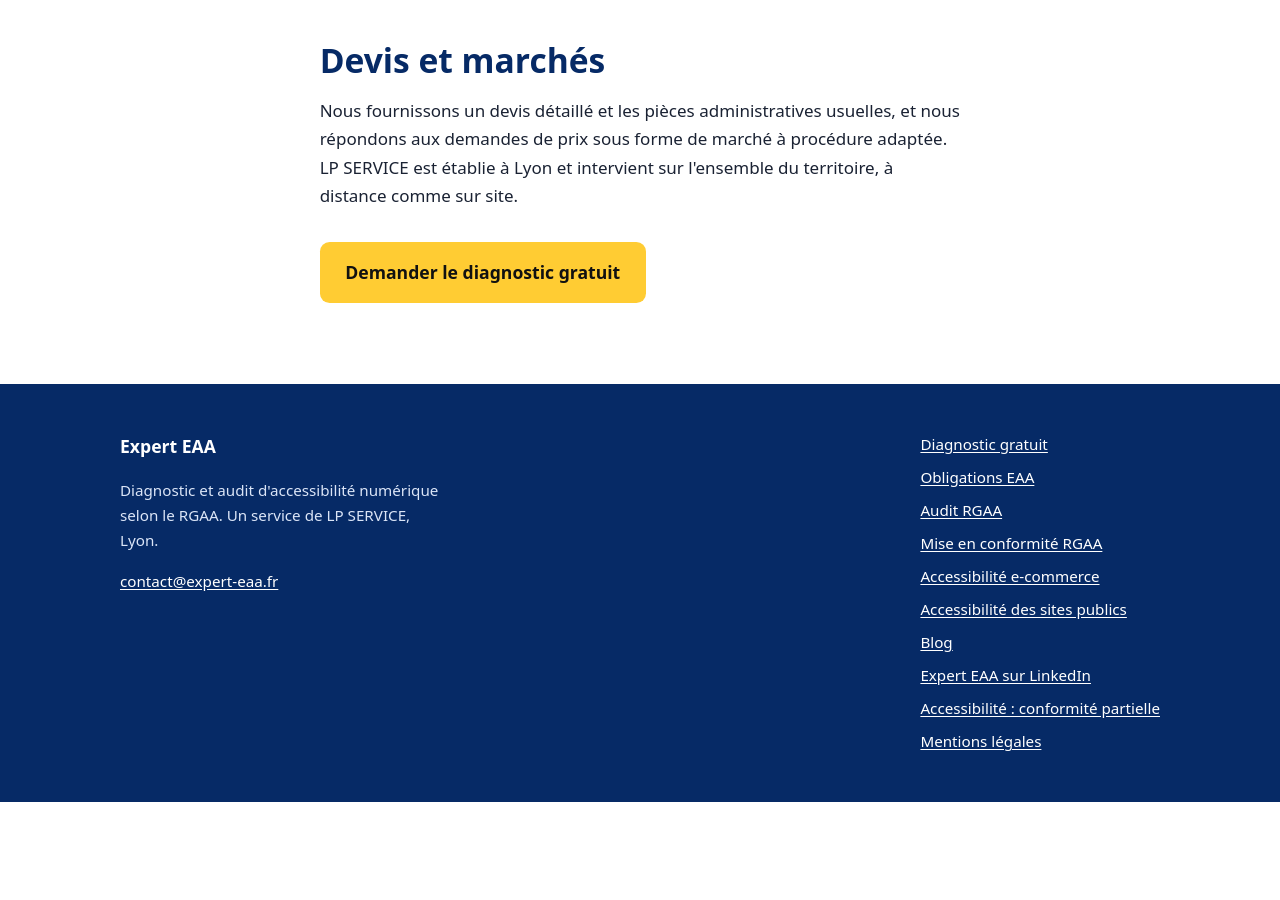
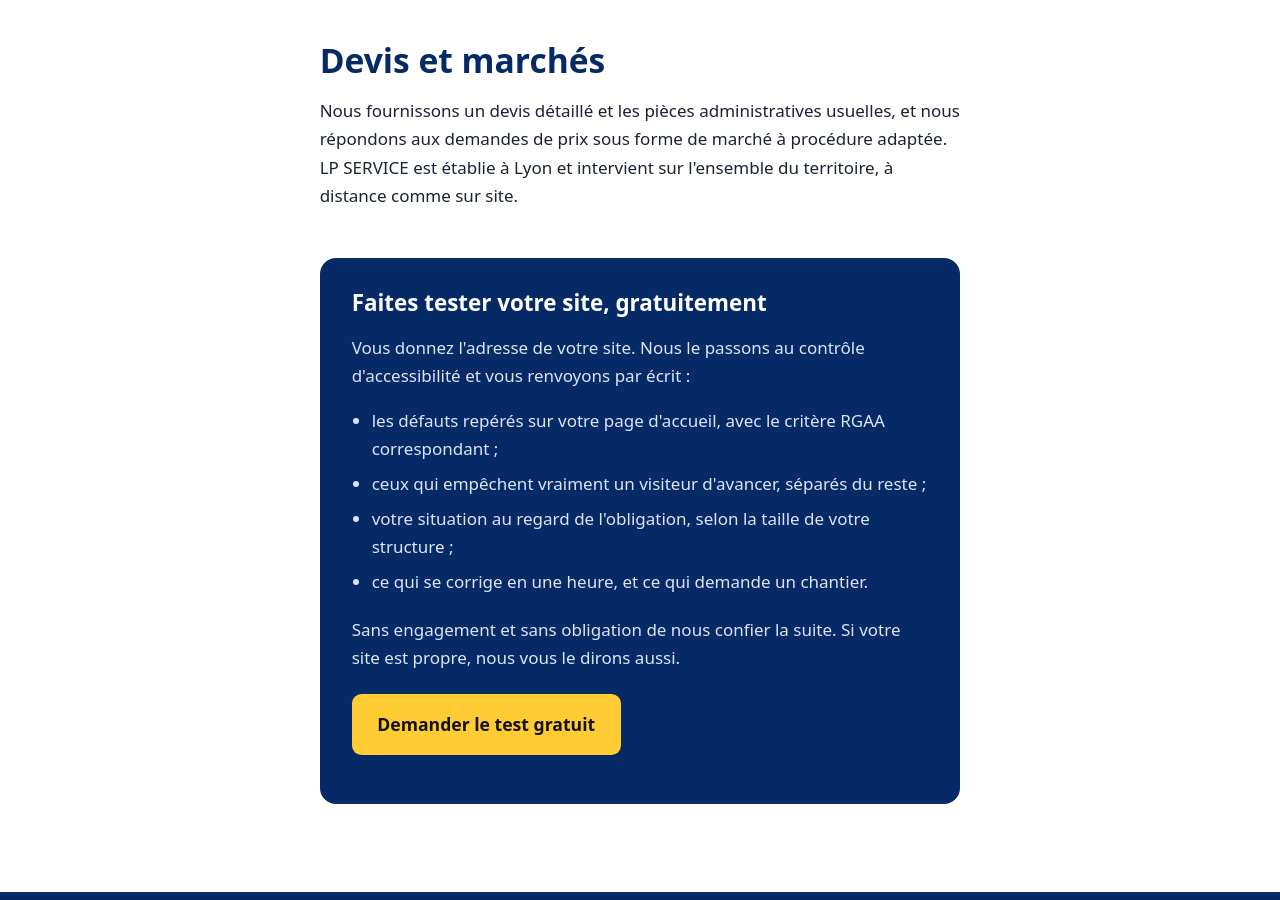
Before and after one commit to lmoh69/expert-eaa, a Jekyll site: the page built from accessibilite-collectivites.html, in a window 1280 px wide and 900 px high, scrolled down 2173 px. Built offline with Jekyll 4.4.1, drawn with Linux system fonts in a browser that asks for light colours; before the commit the page ends 2975 px from its top, so only the background shows below that.

Commit message:
Mise a jour par Claude

```diff
--- a/accessibilite-collectivites.html
+++ b/accessibilite-collectivites.html
@@ -38,6 +38,6 @@ permalink: /accessibilite-collectivites/
     <h2>Devis et marchés</h2>
     <p>Nous fournissons un devis détaillé et les pièces administratives usuelles, et nous répondons aux demandes de prix sous forme de marché à procédure adaptée. LP SERVICE est établie à Lyon et intervient sur l'ensemble du territoire, à distance comme sur site.</p>
 
-    <p style="margin-top:2rem"><a class="bouton" href="/#diagnostic">Demander le diagnostic gratuit</a></p>
+    {% include test-gratuit.html %}
   </div>
 </section>
```
